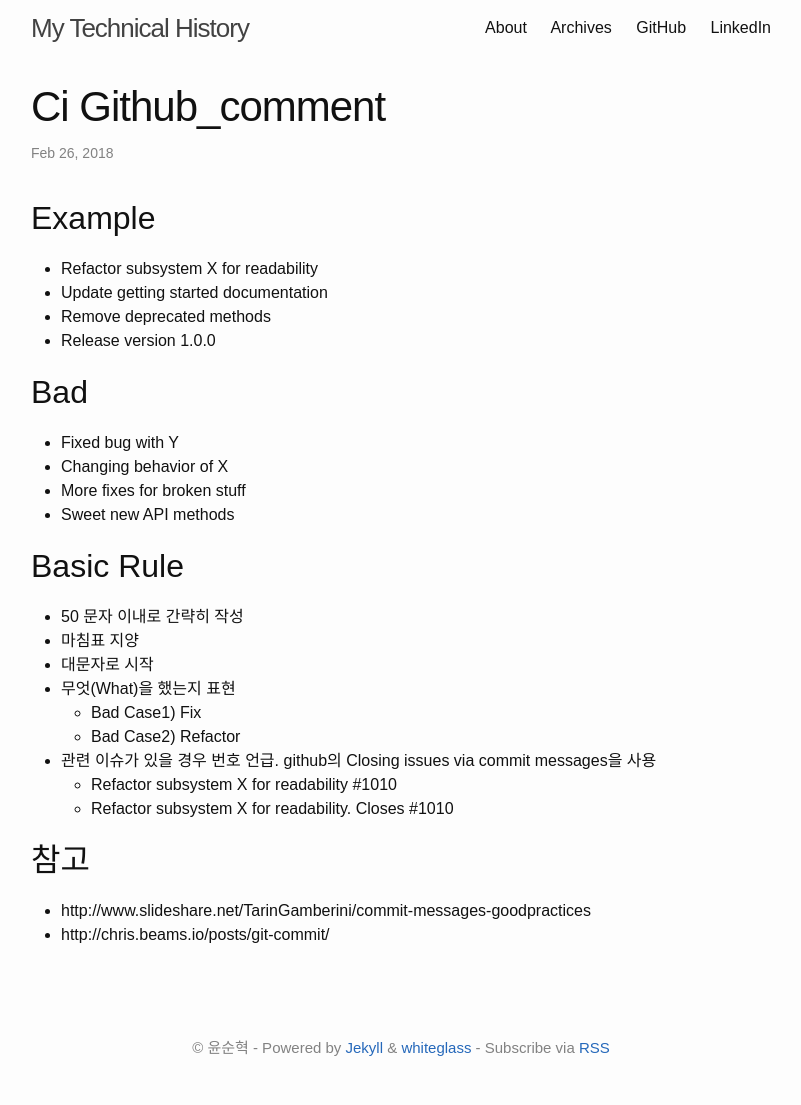
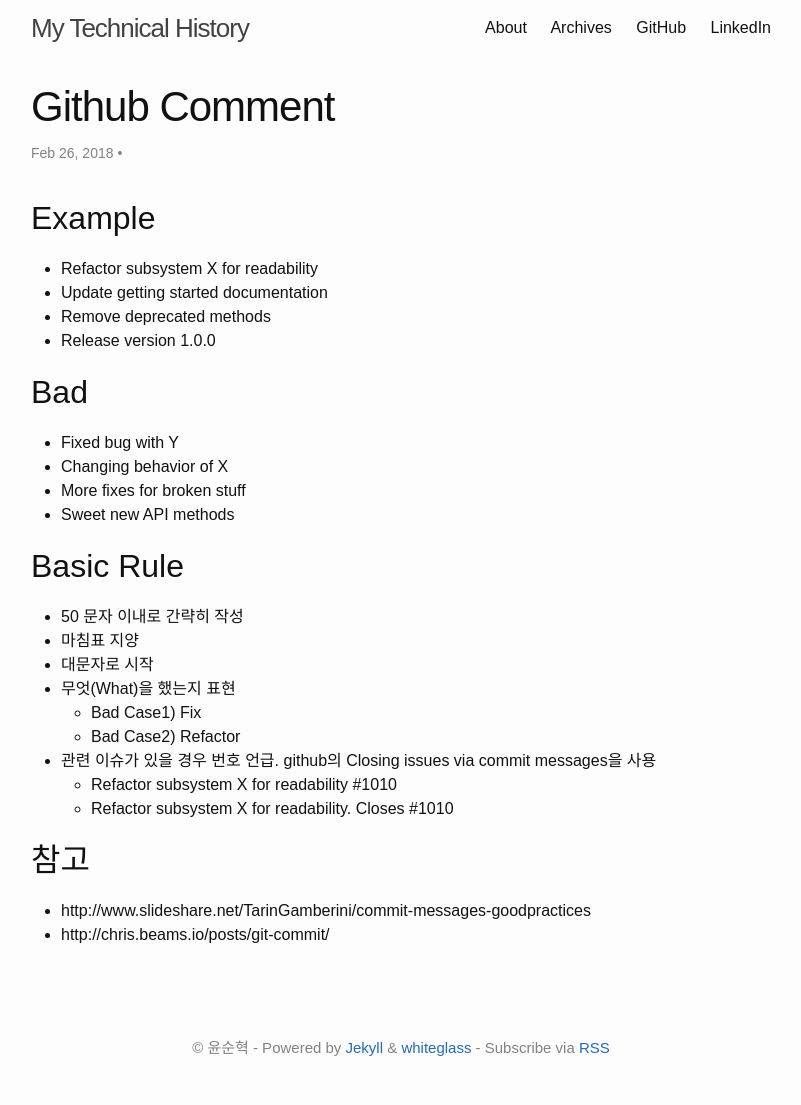
Before and after one commit to SoonhyukYoon/soonhyukyoon.github.io, a Jekyll site: the page built from _posts/2018-02-26-CI-Github_Comment.md, in a window 1280 px wide. Shown: the whole page, without its empty margins (239-1040 px from the left). Built offline with Jekyll 4.4.1, drawn with Linux system fonts in a browser that asks for light colours; our own code applies the rules of GitHub Pages for plain Markdown files; part of the change alters nothing that is shown.

```diff
--- a/_posts/2018-02-26-CI-Github_Comment.md
+++ b/_posts/2018-02-26-CI-Github_Comment.md
@@ -1,3 +1,13 @@
+---
+layout: post
+title:  "Github Comment"
+date:  2018-02-26
+categories:
+- CI
+tags:
+- Comment
+published: true
+---
 ## Example
 - Refactor subsystem X for readability
 - Update getting started documentation
```
